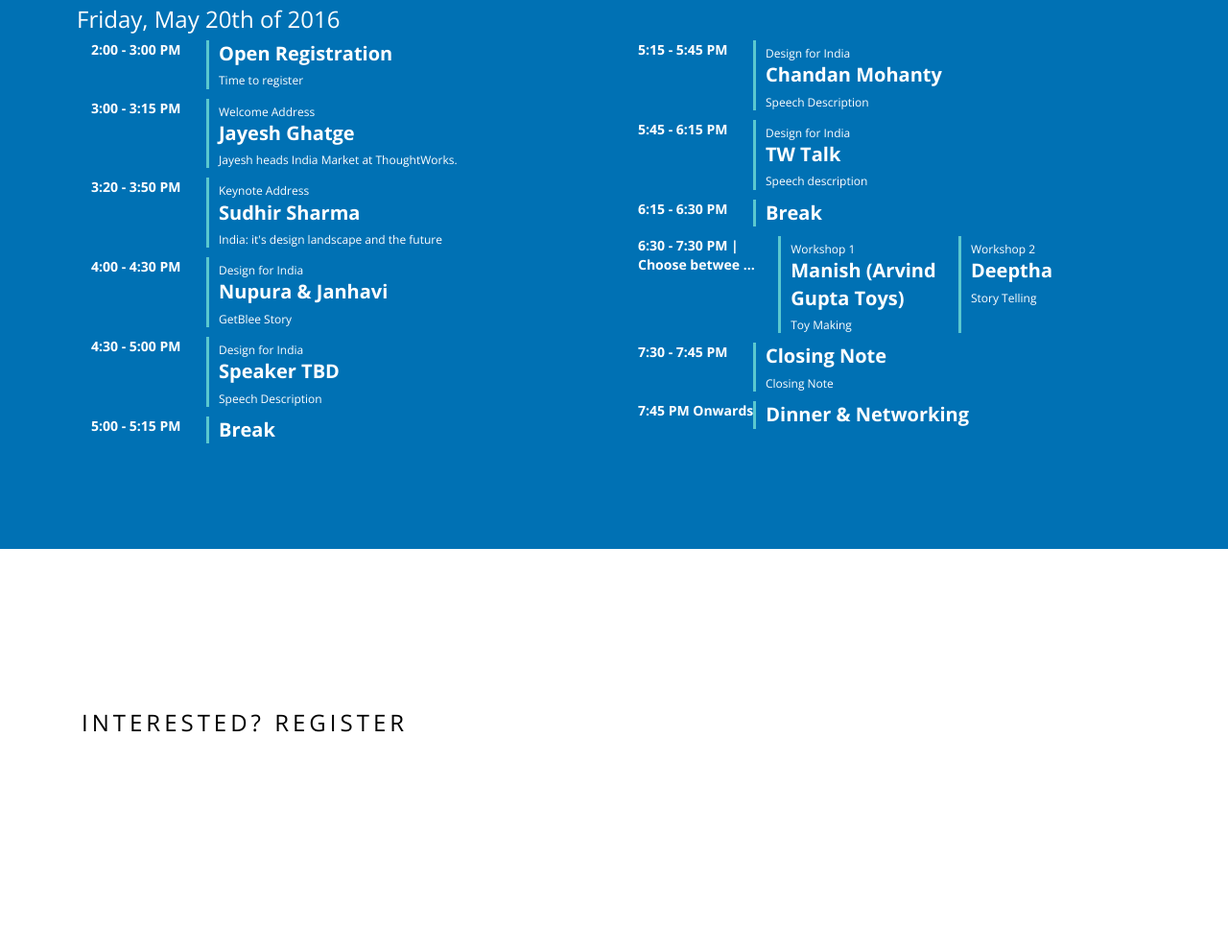
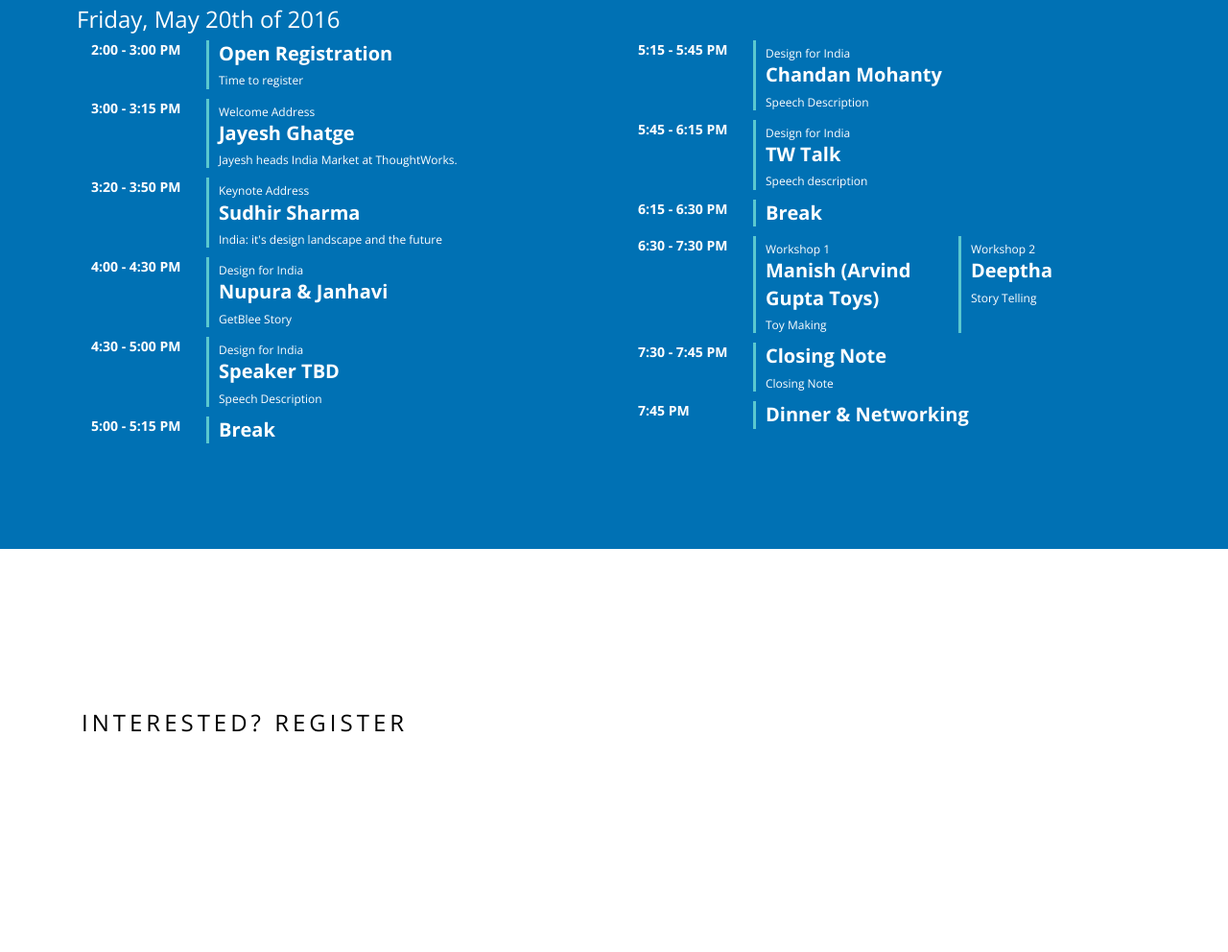
Before and after one commit to CreativeFoundry/CreativeFoundry.github.io, a plain HTML site: page index.html in a window 1280 px wide. Shown: the part 2518-3510 px from the top of the page at 96% size. Drawn offline with nearby package versions, Linux system fonts and the light colour scheme; a script that the page names is missing.

Commit message:
Update index.html

```diff
--- a/index.html
+++ b/index.html
@@ -272,7 +272,7 @@
                             </div>
                         </div>
                         <div class="event-block">
-                            <div class="event-time">6:30 - 7:30 PM | Choose betwee ...</div>
+                            <div class="event-time">6:30 - 7:30 PM</div>
                             <div class="event-description">
                                 <div class="event-description-note">
                                     Workshop 1
@@ -308,7 +308,7 @@
                             </div>
                         </div>
                         <div class="event-block">
-                            <div class="event-time">7:45 PM Onwards</div>
+                            <div class="event-time">7:45 PM</div>
                             <div class="event-description">
                                 <div class="event-description-title">
                                     Dinner &amp; Networking
```
